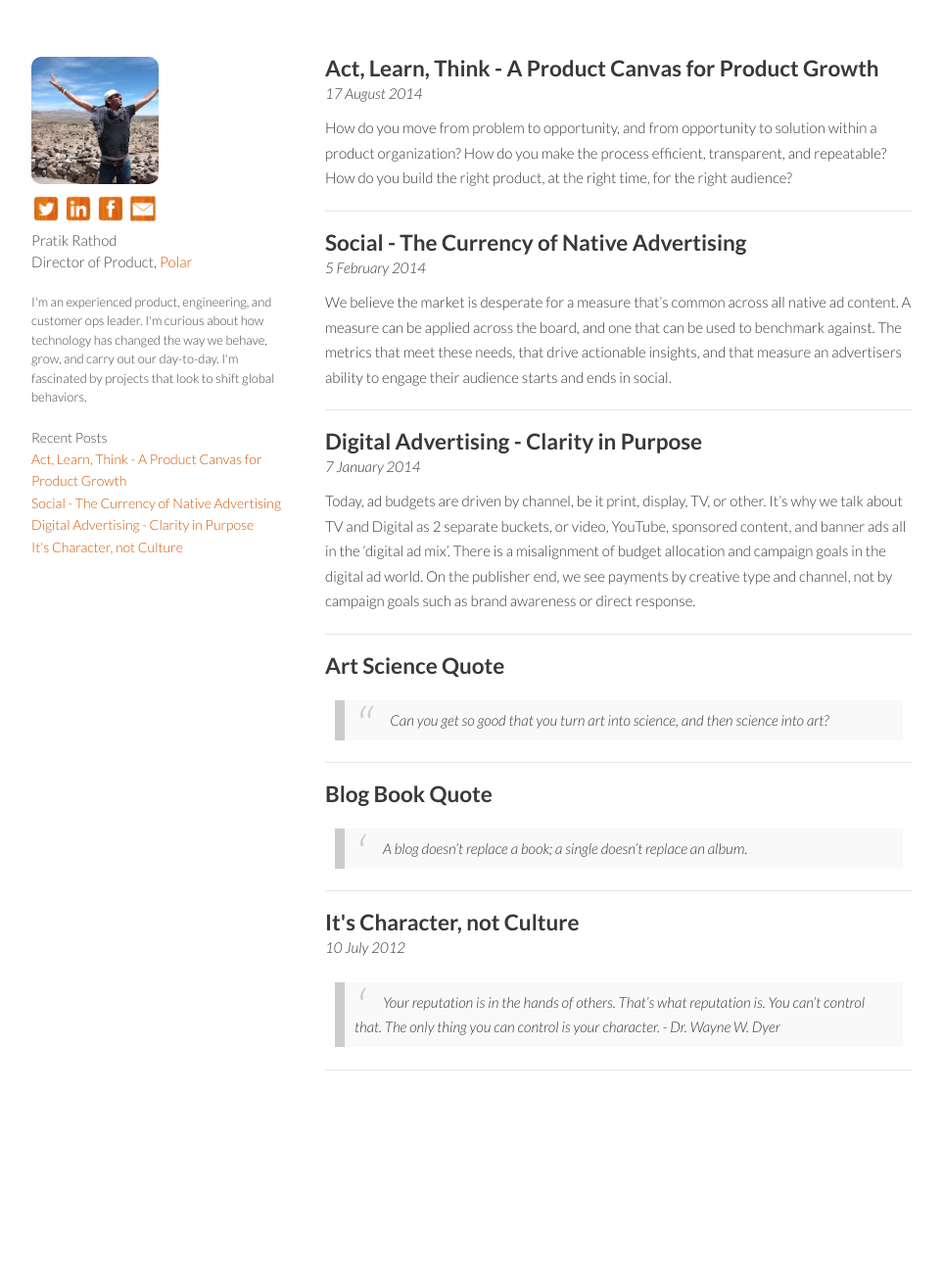
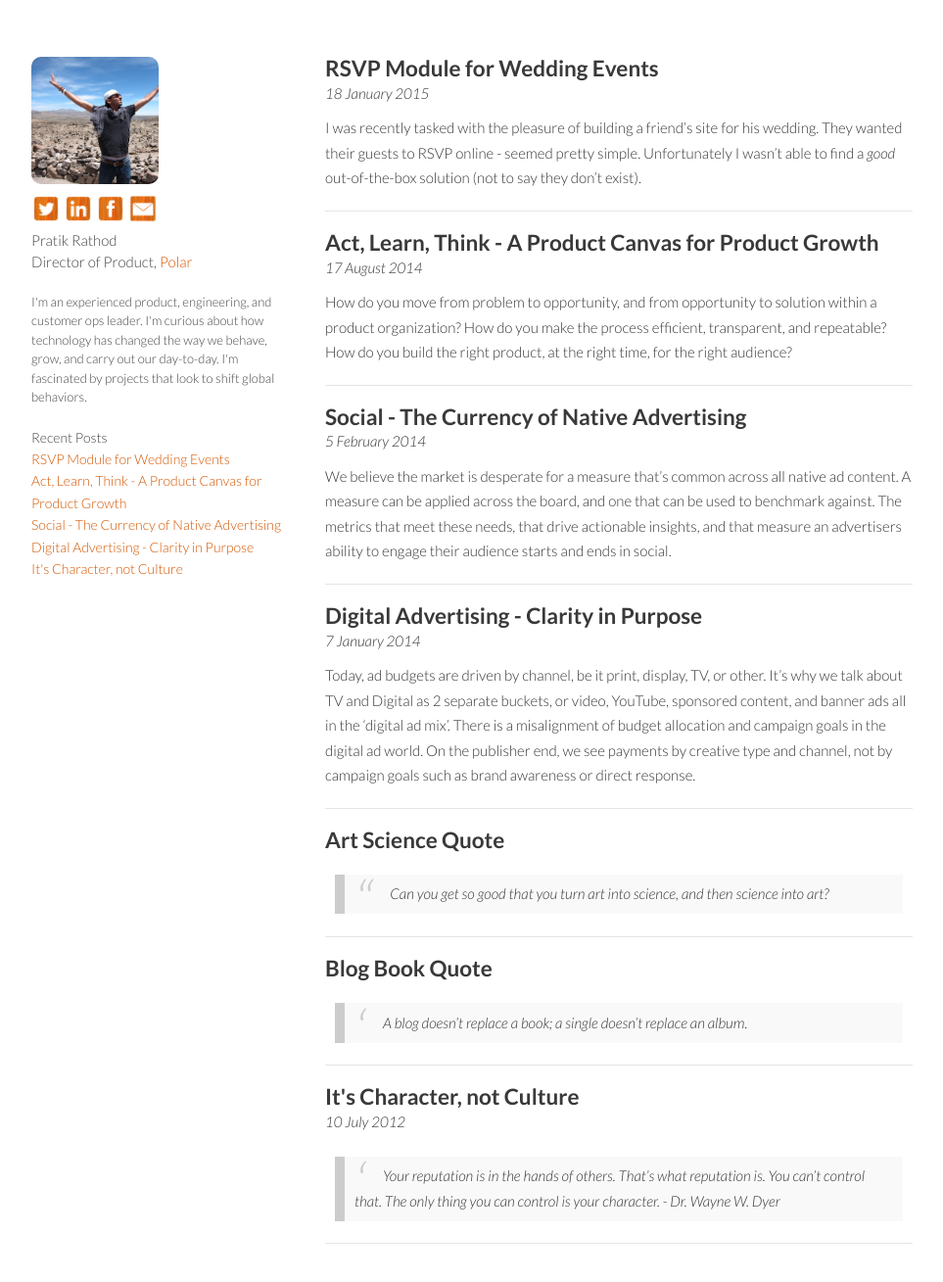
Before and after one commit to p2rathod/p2rathod.github.io, a Jekyll site: the page built from index.html, in a window 1280 px wide and 1340 px high. Shown: the top 1309 px of the window at 98% size, without its empty margins (158-1121 px from the left). Built offline with Jekyll 4.4.1, drawn with Linux system fonts in a browser that asks for light colours; some of the changed lines change nothing that is shown.

Commit message:
adding kiran/justin wedding rsvp project

```diff
--- /dev/null
+++ b/_posts/2015-01-18-wedding-rsvp-module.md
@@ -0,0 +1,290 @@
+---
+title: RSVP Module for Wedding Events
+layout: post
+category: long-form
+---
+
+I was recently tasked with the pleasure of building a friend's site for his wedding. They wanted their guests to RSVP online - seemed pretty simple. Unfortunately I wasn't able to find a *good* out-of-the-box solution (not to say they don't exist).
+
+I decided to build the RSVP module on my own. I was keen to use new tools like Firebase, Sendgrid, and Parse Cloud.
+
+The following is a quick description of that project with (admittadly, not well written at all) code examples.
+
+---
+
+## Product Functionality:
+
+* Search for a single household's attendees by searching for a single person's name
+* Ability to RSVP for the wedding and reception for a single househould at the same time.
+* Otherwise put, a household doesn't have to search for their names individually. One person can RSVP for everybody.
+* Ability to set dietary restrictions from a predefined list (Vegetarian, Halal, No Beef, None)
+* Ability to provide custom dietary restrictions (e.g. Peanut Allergy)
+
+---
+
+
+## The UI
+
+A couple of screenshots of the UI. These include searching for a name, and the result - the family's attendees.
+
+![Name Lookup]({{site.url}}/images/rsvp_wedding/name_lookup.png)
+![RSVP Result]({{site.url}}/images/rsvp_wedding/rsvp_result.png)
+
+---
+
+## The Data Model
+The data model was a simple listing of attendees. Each attendee had:
+
+* First Name
+* Last Name
+* Postal Code - this was the key that grouped each household together
+* Note - special note, such as a kids menu
+* Type - whether this guest was the primary invite, or a guest
+* RSVP for Wedding - the first event
+* RSVP for Reception - the second event
+* Dietary Restriction - free text
+* RSVP complete flag - flag signifying the completion of the RSVP
+
+An example:
+
+	{
+	    "contact" : "pratik.rathod@gmail.com",
+	    "first_name" : "Pratik",
+	    "full_name" : "Pratik Rathod",
+	    "last_name" : "Rathod",
+	    "note" : "",
+	    "postal_code" : "001",
+	    "rsvp_complete" : true,
+	    "rsvp_diet" : "veggie",
+	    "rsvp_reception" : true,
+	    "rsvp_wedding" : true,
+	    "type" : "Primary"
+	}
+
+---
+
+## The Backend (Firebase.com)
+I decided to use firebase for three reasons:
+
+* The tutorial was clear and simple and the documentation was in depth.
+* The integration was straightforward.
+* It was free.
+
+The Firebase integration allows you to hack together a web app with a JSON data set - perfect for a listing of attendees. The list was key'ed on a attendee ID that was auto-incremented by Firebase.
+
+To set up the tool, I simply initialized it with my credientials and referenced the list of attendees:
+
+
+	var ref = new Firebase("https://domain.firebaseio.com/invite_list");
+
+
+Once initialized, we could respond to a name lookup and produce the household fairly easily.
+
+First we look up the name and get the postal code:
+
+	// get the first name and
+	// uppercase the first letter (helper function in script)
+	var first = upper_first_letter(document.getElementById("firstname").value);
+	var last = upper_first_letter(document.getElementById("lastname").value);
+
+	var name = first + " " + last;
+
+	// search for user by using person's full name
+	ref.orderByChild("full_name").equalTo(name).limitToLast(1).once("value", function(snapshot) {
+		if (snapshot.numChildren() == 0) {
+		  console.log("user not found");
+		  $("#rsvpSuccessAlert").hide();
+		  $("#rsvpUserNotFound").show(400);
+		}
+		else {
+		  $("#rsvpUserNotFound").hide();
+		  var postalcode = 0;
+
+		  // for some reason, the search returned multiple rows
+		  $.each( snapshot.val(), function( index, value ) {
+		    if (value) {
+		      postalcode = value.postal_code;
+		      return false;
+		    }
+		    else {
+		      console.log("value is undefined");
+		    }
+		  });
+
+		  get_family_from_postal(postalcode);
+		}
+	});
+
+
+
+Then we look up the family of names using the postal code:
+
+	// Get family members based on postal code
+	// show each person's status in their form
+	function get_family_from_postal(postalcode) {
+	  ref.orderByChild("postal_code").equalTo(postalcode).once("value", function(familysnap) {
+	    $.each( familysnap.val(), function( index, person ) {
+	      if (person) {
+	        var formhtml = $.parseHTML(nameForm);
+	        if (person.type === "Guest") { name += " (Guest)"; }
+	        $(formhtml).find('#lookup_names').text(person.full_name);
+	        if (person.rsvp_complete) {
+	          set_status_if_filled(formhtml, person);
+	        }
+	        else {
+	          set_default_rsvp_values(formhtml);
+	        }
+	        add_change_event_on_diet(formhtml);
+
+	        // save key to global variable. This is used when submitting the form.
+	        family[person.full_name] = index;
+	        // add name to rsvp list
+	        $('#rsvpForm .lookup_info').append($(formhtml));
+	      }
+	    });
+	    attach_rsvp_submission_handler();
+
+	    // Remove the search form
+	    // Add the RSVP form
+	    $("#contactForm").hide(400);
+	    $("#rsvpForm").show(400);
+	  });
+	}
+
+
+
+*Finally, we produce a form for each household member.*
+
+Note that I used re-used the same snippet (including IDs) for each family member (technically a html faux-pas).
+
+	var nameForm = "\
+	<div id='lookup_rsvp_in'  class='form-group controls'> \
+	    <div id='lookup_names'>Pratik Rathod</div>\
+	    <input id='weddingRSVP' type='checkbox' name='rsvp_wedding' data-animate='false' data-handle-width='25' data-on-text='Yes' data-off-text='No' data-on-color='success' data-off-color='warning' data-size='small' value='rsvp_wedding'>Wedding</input>\
+	    <input id='receptionRSVP' type='checkbox' name='rsvp_reception' data-animate='false' data-handle-width='25' data-on-text='Yes' data-off-text='No' data-on-color='success' data-off-color='warning' data-size='small' value='rsvp_reception'>Reception</input> \
+	    <select name='rsvp_diet' id='rsvp_diet' class='rsvp_diet'> \
+	      <option selected disabled>Dietary Restrictions</option> \
+	      <option value='none'>None</option> \
+	      <option value='veggie'>Vegetarian</option> \
+	      <option value='halal'>Halal</option> \
+	      <option value='nobeef'>No Beef</option> \
+	      <option value='other'>Other (Please Specify)</option> \
+	    </select> \
+	    <input id='rsvp_other_diet' class='rsvp_other_diet' name='rsvp_other_diet' type='text' placeholder='Other Diet' size='8' /> \
+	</div>\
+	";
+
+
+---
+
+## Updating Firebase.com
+While loading each name, we saved the attendees key in a global variable. This allowed us to load and update each indivudial Firebase record indpenedently of all others. The code is below:
+
+
+	$.each( people_form, function( index, person ) {
+
+      // find name and diet within form
+      var name = $(person).find('#lookup_names').text();
+      var othersOption = $(person).find('#rsvp_diet').find('option:selected');
+      if(othersOption.val() == "other") {
+        // replace select value with text field value
+        othersOption.val($(person).find('#rsvp_other_diet').val());
+      }
+
+      // find person to upload new data to
+      var up_person = new Firebase("https://domain.firebaseio.com/invite_list/" + family[name]);
+      if (up_person) {
+        up_person.update({
+          "rsvp_wedding":$(person).find('input[name=rsvp_wedding]').is(':checked'),
+          "rsvp_reception":$(person).find('input[name=rsvp_reception]').is(':checked'),
+          "rsvp_diet":othersOption.val(),
+          "rsvp_complete":true
+        });
+
+        // send a backup email of activity
+        send_backup_email(name, up_person);
+      }
+    });
+
+
+---
+
+
+## Email Submission for Backup (Sendgrid + Parse Cloud)
+While the firebase back end was good for full storage, we thought it was best to also send an email confirmation to the couple. This required a tool like Sendgrid, an online email service. Unfortunately, Sendgrid doesn't support static websites and so integration was a problem. Fortunately, the following link provided all I was looking for: [Sendgrid via Parse Cloud Computing](https://sendgrid.com/blog/send-email-static-websites-using-parse/). This was perfect.
+
+The cloud code looked like this:
+
+	Parse.Cloud.define("sendEmail", function(request, response) {
+	  var sendgrid = require("sendgrid");
+	  sendgrid.initialize("email", "pwd");
+
+	  var name = request.params.name;
+	  var to = request.params.to;
+	  var toname = request.params.toname;
+	  var from = request.params.from;
+	  var subject = request.params.subject;
+	  var text = request.params.text;
+
+	  sendgrid.sendEmail({
+	   to: to,
+	   toname: toname,
+	   from: from,
+	   subject: subject,
+	   text: text
+	   }, {
+	     success: function(httpResponse) {
+	       console.log(httpResponse);
+	       response.success("Email sent!");
+	    },
+	     error: function(httpResponse) {
+	       console.error(httpResponse);
+	       response.error("Uh oh, something went wrong (Parse + Sendgrid)");
+	    }
+	  });
+	});
+
+
+Client side, we need a simple initialization and call to the service.
+
+That code looked like the following:
+
+	$(document).ready(function(){
+	  // Initialize Parse with your Parse application & javascript keys
+	  Parse.initialize("ID Here", "JS ID here");
+	});
+
+	// Send backup email to kiranwedsjustin@gmail.com
+	// This uses Sendgrid via Parse Cloud Computing
+	// https://sendgrid.com/blog/send-email-static-websites-using-parse/
+	function send_backup_email(name, upload_person) {
+	  upload_person.on("value", function(snapshot) {
+	    var data = {};
+	    data["to"] = "kiranwedsjustin@gmail.com";
+	    data["toname"] = "Kiran Weds Justin";
+	    data["from"] = "kiranwedsjustin@gmail.com";
+	    data["subject"] = "RSVP: " + name;
+	    data["text"] = JSON.stringify(snapshot.val(), undefined, 2);
+
+	    // Run our Parse Cloud Code and
+	    // pass our 'data' object to it
+	    Parse.Cloud.run("sendEmail", data, {
+	      success: function(object) {
+	        console.log("email confirmation sent");
+	      },
+	      error: function(object, error) {
+	        console.log("email failed: " + error);
+	      }
+	    });
+
+	  }, function (errorObject) {
+	    console.log("The confirmation email could not be sent: " + errorObject.code);
+	  });
+	}
+
+A version of the code is [here](https://github.com/kiranandjustin/kiranandjustin.github.io/blob/master/js/firebaselib.js).
+
+All in all - a pretty interesting hack. Hopefully others can make use of this and improve on it
+
+Best,
+Pratik
--- a/stylesheets/styles.css
+++ b/stylesheets/styles.css
@@ -321,6 +321,28 @@
   }
 }
 
+pre {
+    font-family: "Courier 10 Pitch", Courier, monospace;
+    font-size: 80%;
+    line-height: 140%;
+    white-space: pre;
+    white-space: pre-wrap;
+    white-space: -moz-pre-wrap;
+    white-space: -o-pre-wrap;
+}
+
+code {
+    font-family: Monaco, Consolas, "Andale Mono", "DejaVu Sans Mono", monospace;
+    font-size: 80%;
+    line-height: 140%;
+    white-space: pre;
+    white-space: pre-wrap;
+    white-space: -moz-pre-wrap;
+    white-space: -o-pre-wrap;
+    /*background: #faf8f0;*/
+}
+
+
 @media print, screen and (max-width: 480px) {
   body {
     padding:15px;
```
Also changed, not shown: images/rsvp_wedding/name_lookup.png (added), images/rsvp_wedding/rsvp_result.png (added).
